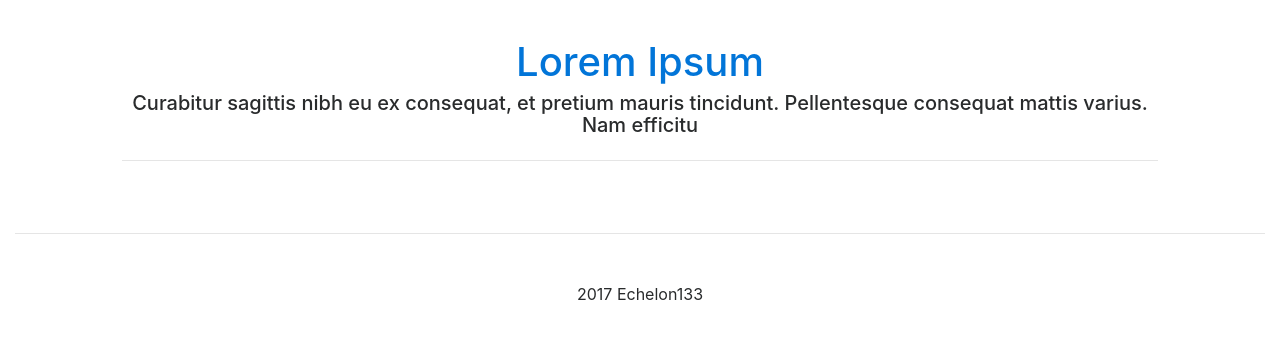
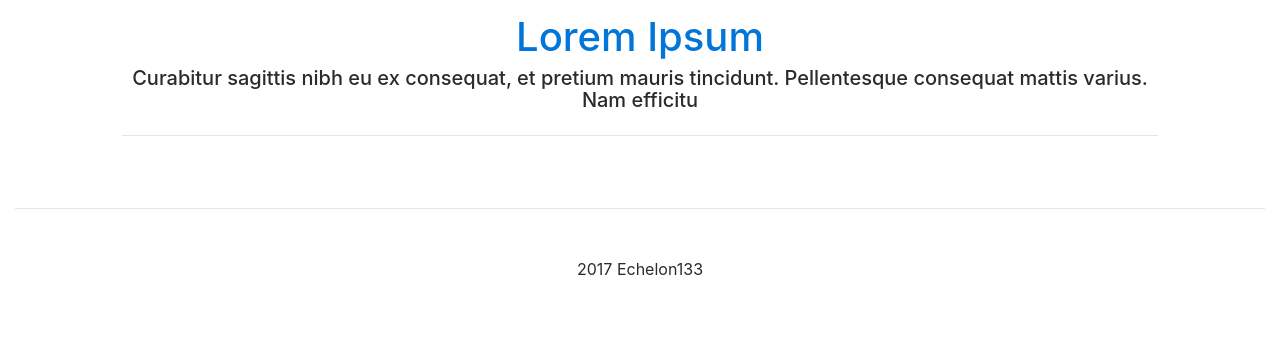
Before and after one commit to Echelon133/Django_blog, a Django app: template blog_app/templates/blog_app/main.html in a window 1280 px wide. Shown: the top 339 px of the page. Run offline with Django 3.2, Linux system fonts and the light colour scheme; the template is opened without the code that fills it, so the values that code supplies are empty; some libraries are stand-ins or nearby versions.

Commit message:
Reduced margin-top of main-header

```diff
--- a/blog_app/static/blog_app/custom.css
+++ b/blog_app/static/blog_app/custom.css
@@ -1,5 +1,5 @@
 #main-header {
-    margin-top:40px;
+    margin-top:15px;
 }
 
 .outer-list li {
```
